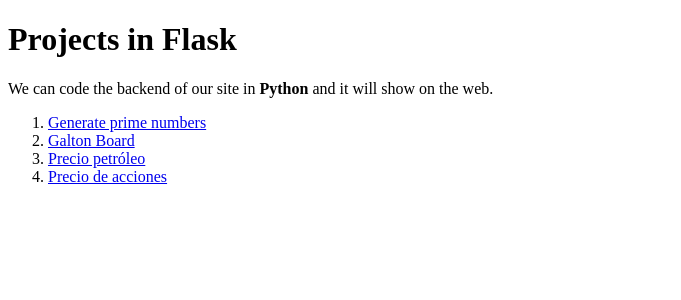
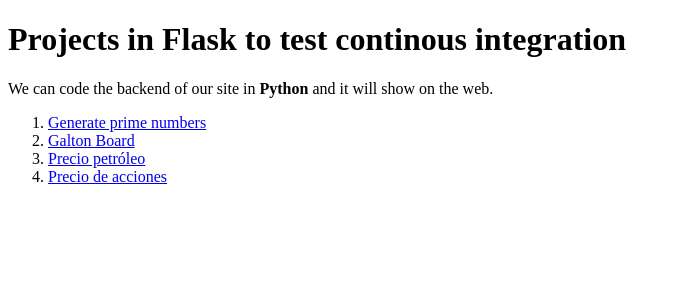
Before and after one commit to Metin1867/ITAR, a Flask app: page / in a window 1280 px wide. Shown: the top 300 px of the page, without its empty margins (0-681 px from the left). Run offline with Flask 2, Linux system fonts and the light colour scheme.

Commit message:
tests webhook, continous integration

```diff
--- a/app.py
+++ b/app.py
@@ -15,8 +15,6 @@
 app = Flask(__name__)
 
 # Route for the GitHub webhook
-
-
 @app.route('/git_update', methods=['POST'])
 def git_update():
     repo = git.Repo('./orbe')
--- a/templates/index.html
+++ b/templates/index.html
@@ -9,7 +9,7 @@
 	</head>
 
 	<body>
-		<h1>Projects in Flask</h1>
+		<h1>Projects in Flask to test continous integration</h1>
 		<p>
 			We can code the backend of our site in <strong>Python</strong> and
 			it will show on the web.
```
